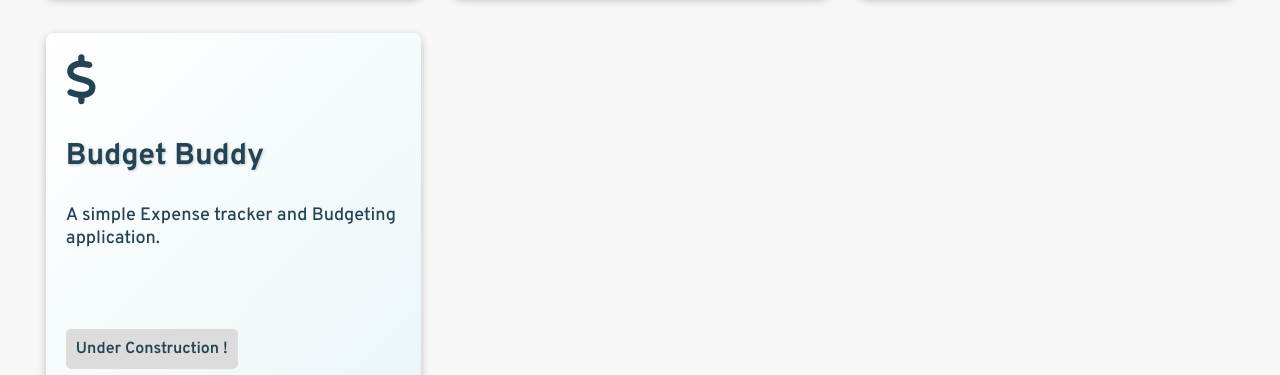
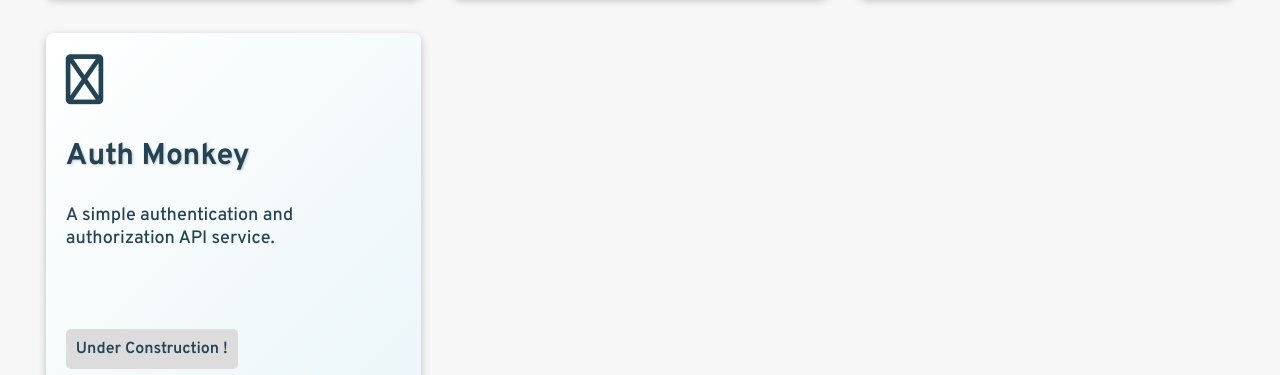
Before and after one commit to nexus949/portfolio_website, a plain HTML site: page index.html in a window 1280 px wide. Shown: the part 2136-2511 px from the top of the page. Drawn offline with nearby package versions, Linux system fonts and the light colour scheme.

Commit message:
Updated project card

```diff
--- a/index.html
+++ b/index.html
@@ -251,12 +251,12 @@
 
                     <div class="projectCard">
                         <div class="title">
-                            <i class="fa-solid fa-dollar-sign"></i>
-                            <h2>Budget Buddy</h2>
+                            <i class="fa-regular fa-key"></i>
+                            <h2>Auth Monkey</h2>
                         </div>
 
                         <div class="description">
-                            A simple Expense tracker and Budgeting application.
+                            A simple authentication and authorization API service.
                         </div>
 
                         <div class="builtUsing">
```
